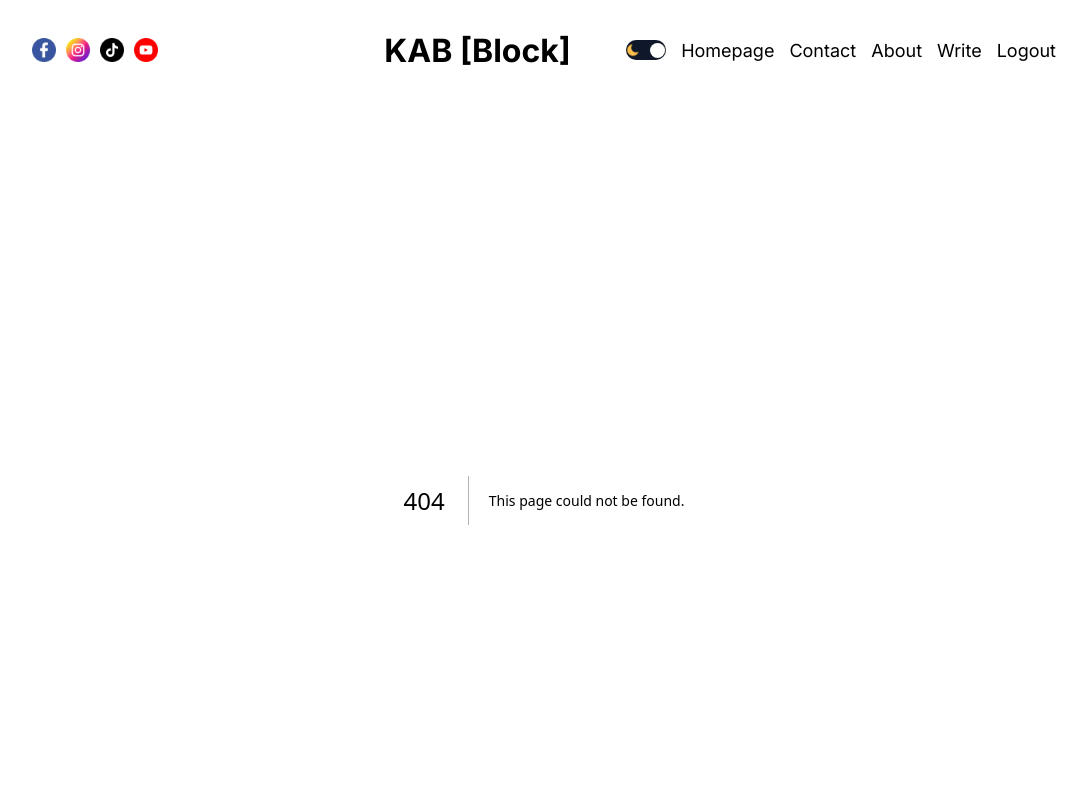
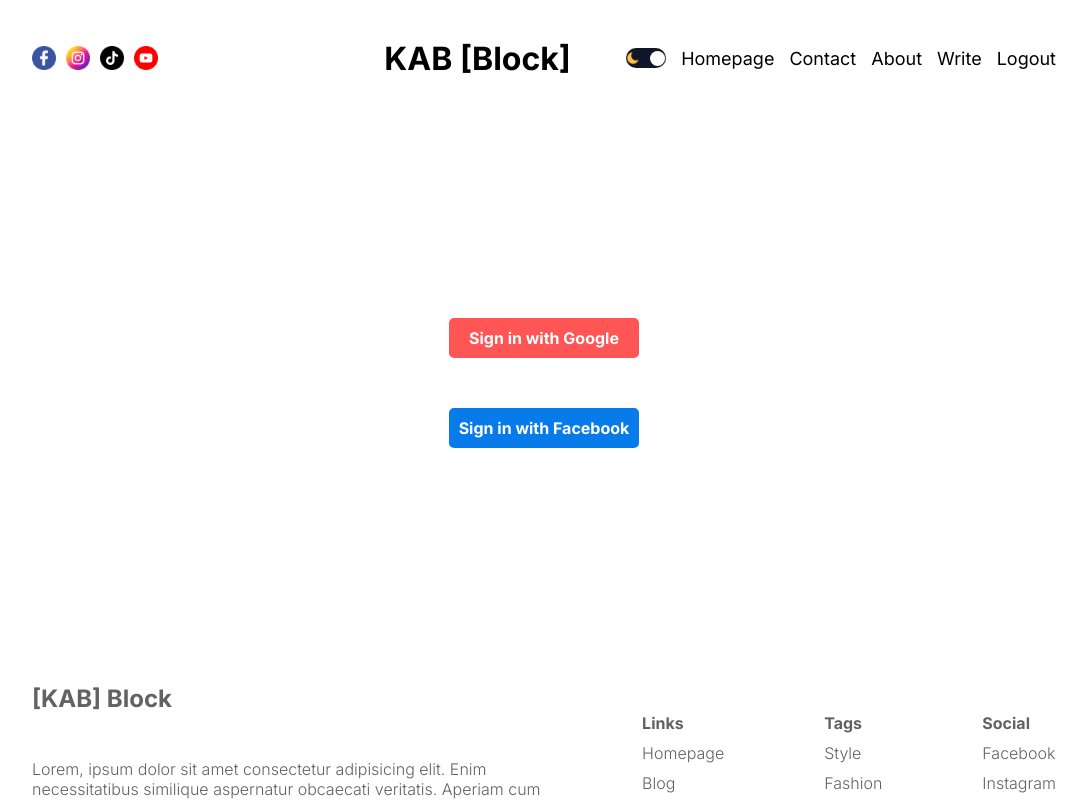
Before and after one commit to Sama-E/NextKabBlock, a Next.js app in the folder micro_blog/: page /login in a window 1280 px wide. Before the commit this address had no page. Shown: the top 801 px of the page, without its empty margins (96-1183 px from the left). Built offline with nearby package versions, Linux system fonts and the light colour scheme.

Commit message:
social login

```diff
--- /dev/null
+++ b/micro_blog/src/app/login/login.module.css
@@ -0,0 +1,55 @@
+.container {
+  display: flex;
+  align-items: center;
+  justify-content: center;
+  margin-top: 60px;
+}
+
+.wrapper {
+  /* background-color: var(--softBg); */
+  padding: 150px 200px;
+  display: flex;
+  flex-direction: column;
+  gap: 50px;
+  border-radius: 10px;
+}
+
+.socialButton {
+  padding: 10px;
+  border-radius: 5px;
+  border: none;
+  color: white;
+  font-weight: bold;
+  cursor: pointer;
+  display: flex;
+  align-items: center;
+  justify-content: center;
+}
+
+.socialButton:first-child {
+  background-color: #ff5555;
+}
+
+.socialButton:nth-child(2) {
+  background-color: #087bea;
+}
+
+.socialButton:nth-child(3) {
+  background-color: #111;
+}
+
+@media screen and (max-width: 768px) {
+  .wrapper {
+    padding: 50px 100px;
+  }
+}
+@media screen and (max-width: 640px) {
+  .wrapper {
+    padding: 30px;
+  }
+
+  .socialButton{
+    font-weight: 400;
+    font-size: 14px;
+  }
+}
--- /dev/null
+++ b/micro_blog/src/app/login/page.jsx
@@ -0,0 +1,32 @@
+"use client";
+import styles from './login.module.css';
+// import { signIn, useSession } from "next-auth/react";
+// import { useRouter } from "next/navigation";
+
+const Login = () => {
+  // const { status } = useSession();
+
+  // const router = useRouter();
+
+  // if (status === "loading") {
+  //   return <div className={styles.loading}>Loading...</div>;
+  // }
+
+  // if (status === "authenticated") {
+  //   router.push("/")
+  // }
+
+  return (
+    <div className={styles.container}>
+      <div className={styles.wrapper}>
+        {/* <div className={styles.socialButton} onClick={() => signIn("google")}> */}
+        <div className={styles.socialButton}>
+          Sign in with Google
+        </div>
+        <div className={styles.socialButton}>Sign in with Facebook</div>
+      </div>
+    </div>
+  )
+}
+
+export default Login;
```
Also changed, not shown: micro_blog/src/app/blog/writePost/page.jsx (added), micro_blog/src/app/blog/writePost/writePost.module.css (added).
